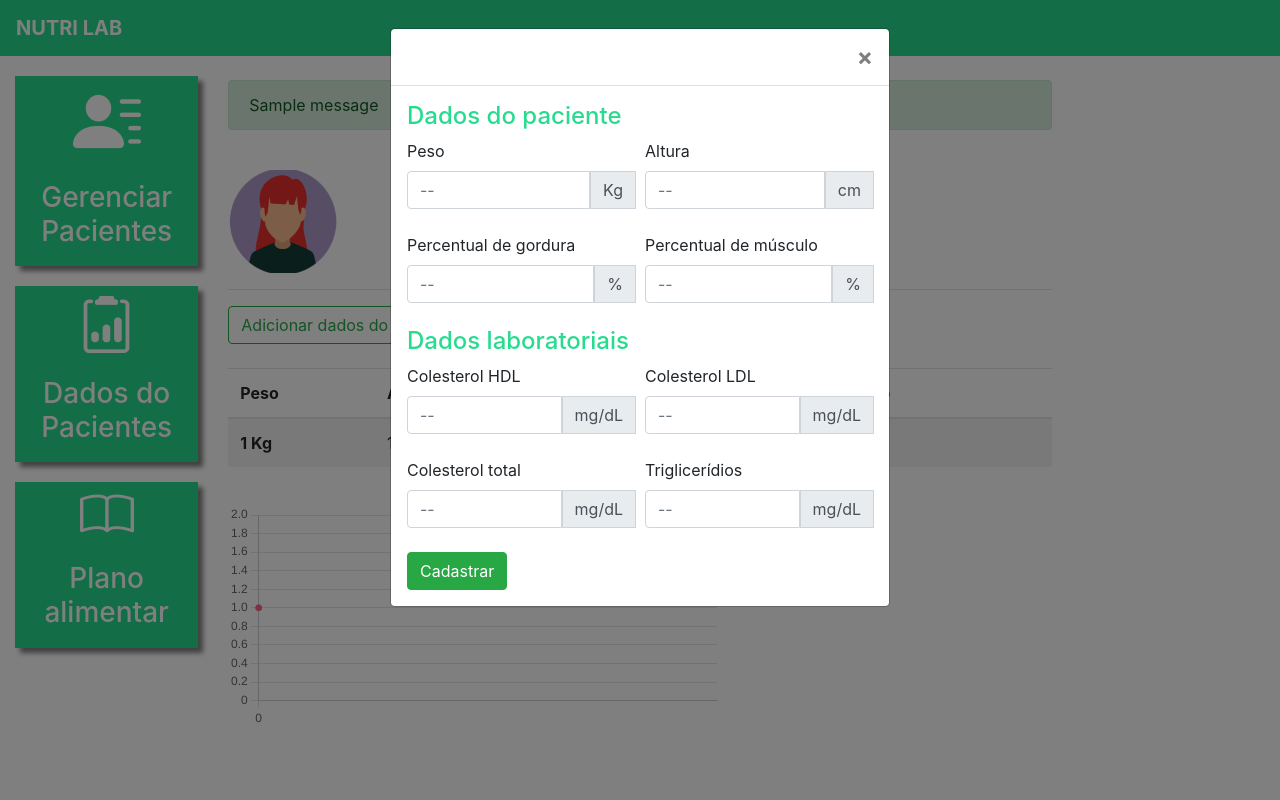
After one commit to lucasmouradev/PSW-4.0, a Django app: page /dados_paciente/1/ in a window 1280 px wide, after a click on "Adicionar dados do paciente". The commit adds this page. Run offline with Django 3.2, Linux system fonts and the light colour scheme; a user stored in the database is signed in; tables that the repository leaves empty hold one stand-in row (values such as "Sample post"); one stand-in notice (Sample message) is shown.

Commit message:
Adicionado pagina de cadastro dos clientes de cada nutricionista de acordo com o login, feita a inserção de dados e a criação de uma API para se comunicar com front para criação de um grafico baseado na evolução do peso do paciente

```diff
--- a/plataforma/admin.py
+++ b/plataforma/admin.py
@@ -1,5 +1,6 @@
 from django.contrib import admin
-from . models import Pacientes
+from . models import Pacientes, DadosPaciente
 
 
 admin.site.register(Pacientes)
+admin.site.register(DadosPaciente)
--- /dev/null
+++ b/plataforma/templates/dados_paciente.html
@@ -0,0 +1,237 @@
+{% extends 'base_plataforma.html' %}
+{% load static %}
+
+{% block 'plataforma' %}
+
+    {% if messages %}
+        <br>
+        {% for message in messages %}
+            <div class="alert {{message.tags}}">
+                {{message}}
+            </div>
+        {% endfor %}
+    {% endif %}
+    <br>
+
+    <div class="row">
+
+        <div class="col-md-3">
+            <img src="{% static 'plataforma/img/perfil1.png' %}">
+        </div>
+
+        <div class="col-md-3 dados descricao">
+            <h4>{{paciente.nome}}</h4>
+            <h6>{{paciente.idade}}</h6>
+        </div>
+
+    </div>
+    <hr>
+
+
+    <button type="button" class="btn btn-outline-success" data-toggle="modal" data-target="#modal">
+        Adicionar dados do paciente
+    </button>
+    <br>
+    <br>
+    <table class="table table-striped">
+        <thead>
+            <tr>
+            <th scope="col">Peso</th>
+            <th scope="col">Altura</th>
+            <th scope="col">% gordura</th>
+            <th scope="col">% músculo</th>
+            </tr>
+        </thead>
+        <tbody>
+            {% for dado in dados_paciente %}
+                <tr>
+                    <th scope="row">{{dado.peso}} Kg</th>
+                    <td>{{dado.altura}} cm</td>
+                    <td>{{dado.percentual_gordura}}%</td>
+                    <td>{{dado.percentual_musculo}}%</td>
+                </tr>
+            {% endfor %}
+        </tbody>
+    </table>
+
+    <div style="width: 60%;">
+        <canvas id="myChart"></canvas>
+    </div>
+
+    <script src="https://cdn.jsdelivr.net/npm/chart.js"></script>
+
+    <script>
+
+        fetch("/grafico_peso/{{paciente.id}}/",{
+            method: 'POST',
+        }).then(function(result){
+            return result.json()
+        }).then(function(data_paciente){
+
+            const data = {
+                labels: data_paciente['labels'],
+                datasets: [{
+                label: 'Peso paciente',
+                backgroundColor: 'rgb(255, 99, 132)',
+                borderColor: 'rgb(255, 99, 132)',
+                data: data_paciente['peso'],
+                }]
+            };
+
+            const config = {
+                type: 'line',
+                data: data,
+                options: {}
+            };
+
+            const myChart = new Chart(
+                document.getElementById('myChart'),
+                config
+            );
+
+
+        })
+
+
+
+    </script>
+
+<div class="modal fade" id="modal" tabindex="-1" role="dialog" aria-labelledby="exampleModalLabel" aria-hidden="true">
+        <div class="modal-dialog" role="document">
+            <div class="modal-content">
+                <div class="modal-header">
+
+                    <button type="button" class="close" data-dismiss="modal" aria-label="Close">
+                        <span aria-hidden="true">&times;</span>
+                    </button>
+                </div>
+
+                <div class="modal-body">
+                    <form action="{% url 'dados_paciente' paciente.id %}" method="POST">{% csrf_token %}
+                        <h4 class="titulo">Dados do paciente</h4>
+                        <div class="form-row">
+                            <div class='col-md'>
+
+                                    <label for="validationServerUsername">Peso</label>
+                                    <div class="input-group">
+                                        <input type="number" class="form-control" placeholder="--" name="peso">
+                                        <div class="input-group-prepend">
+                                            <span class="input-group-text" id="inputGroupPrepend3">Kg</span>
+                                        </div>
+                                    </div>
+
+                            </div>
+
+                            <div class='col-md'>
+
+                                    <label for="validationServerUsername">Altura</label>
+                                    <div class="input-group">
+                                        <input type="number" class="form-control" placeholder="--" name="altura">
+                                        <div class="input-group-prepend">
+                                            <span class="input-group-text" id="inputGroupPrepend3">cm</span>
+                                        </div>
+                                    </div>
+
+                            </div>
+
+
+                        </div>
+                        <br>
+                        <div class="form-row">
+                            <div class='col-md'>
+
+                                    <label for="validationServerUsername">Percentual de gordura</label>
+                                    <div class="input-group">
+                                        <input type="number" class="form-control" placeholder="--" name="gordura">
+                                        <div class="input-group-prepend">
+                                            <span class="input-group-text" id="inputGroupPrepend3">%</span>
+                                        </div>
+                                    </div>
+
+                            </div>
+
+                            <div class='col-md'>
+
+                                    <label for="validationServerUsername">Percentual de músculo</label>
+                                    <div class="input-group">
+                                        <input type="number" class="form-control" placeholder="--" name="musculo">
+                                        <div class="input-group-prepend">
+                                            <span class="input-group-text" id="inputGroupPrepend3">%</span>
+                                        </div>
+                                    </div>
+
+                            </div>
+
+
+                        </div>
+                        <br>
+                        <h4 class="titulo">Dados laboratoriais</h4>
+                        <div class="form-row">
+                            <div class='col-md'>
+
+                                    <label for="validationServerUsername">Colesterol HDL</label>
+                                    <div class="input-group">
+                                        <input type="number" class="form-control" placeholder="--" name="hdl">
+                                        <div class="input-group-prepend">
+                                            <span class="input-group-text" id="inputGroupPrepend3">mg/dL</span>
+                                        </div>
+                                    </div>
+
+                            </div>
+
+                            <div class='col-md'>
+
+                                    <label for="validationServerUsername">Colesterol LDL</label>
+                                    <div class="input-group">
+                                        <input type="number" class="form-control" placeholder="--" name="ldl">
+                                        <div class="input-group-prepend">
+                                            <span class="input-group-text" id="inputGroupPrepend3">mg/dL</span>
+                                        </div>
+                                    </div>
+
+                            </div>
+
+
+                        </div>
+                        <br>
+                        <div class="form-row">
+                            <div class='col-md'>
+
+                                    <label for="validationServerUsername">Colesterol total</label>
+                                    <div class="input-group">
+                                        <input type="number" class="form-control" placeholder="--" name="ctotal">
+                                        <div class="input-group-prepend">
+                                            <span class="input-group-text" id="inputGroupPrepend3">mg/dL</span>
+                                        </div>
+                                    </div>
+
+                            </div>
+
+                            <div class='col-md'>
+
+                                    <label for="validationServerUsername">Triglicerídios</label>
+                                    <div class="input-group">
+                                        <input type="number" class="form-control" placeholder="--" name="triglicerídios">
+                                        <div class="input-group-prepend">
+                                            <span class="input-group-text" id="inputGroupPrepend3">mg/dL</span>
+                                        </div>
+                                    </div>
+
+                            </div>
+
+
+                        </div>
+
+                        <br>
+
+                        <input type="submit" value="Cadastrar" class="btn btn-success">
+
+                    </form>
+                </div>
+
+            </div>
+        </div>
+    </div>
+
+
+{% endblock%}
--- a/plataforma/urls.py
+++ b/plataforma/urls.py
@@ -5,4 +5,7 @@ from . import views
 urlpatterns = [
 
     path('pacientes/', views.pacientes, name="pacientes"),
+    path('dados_paciente/', views.dados_paciente_listar, name="dados_paciente_listar"),
+    path('dados_paciente/<str:id>/', views.dados_paciente, name="dados_paciente"),
+    path('grafico_peso/<str:id>/', views.grafico_peso, name="grafico_peso"),
 ]
--- a/plataforma/views.py
+++ b/plataforma/views.py
@@ -1,9 +1,11 @@
-from django.shortcuts import render, redirect
-from django.http import HttpResponse
+from django.shortcuts import render, redirect, get_object_or_404
+from django.http import HttpResponse, JsonResponse
 from django.contrib.auth.decorators import login_required
 from django.contrib import messages
 from django.contrib.messages import constants
-from .models import Pacientes
+from .models import Pacientes, DadosPaciente
+from datetime import datetime
+from django.views.decorators.csrf import csrf_exempt
 
 
 @login_required(login_url='/auth/logar/')
@@ -50,3 +52,72 @@ def pacientes(request):
         except:
             messages.add_message(request, constants.ERROR, 'Erro interno do sistema')
             return redirect('/pacientes/')
+
+
+
+
+@login_required(login_url='/auth/logar/')
+def dados_paciente_listar(request):
+    if request.method == "GET":
+        pacientes = Pacientes.objects.filter(nutri=request.user)
+        return render(request, 'dados_paciente_listar.html', {'pacientes': pacientes})
+
+
+
+@login_required(login_url='/auth/logar/')
+def dados_paciente(request, id):
+    paciente = get_object_or_404(Pacientes, id=id)
+    if not paciente.nutri == request.user:
+        messages.add_message(request, constants.ERROR, 'Esse paciente não é seu')
+        return redirect('/dados_paciente/')
+    if request.method == "GET":
+        dados_paciente = DadosPaciente.objects.filter(paciente=paciente)
+
+        return render(request, 'dados_paciente.html', {'paciente': paciente, 'dados_paciente': dados_paciente})
+
+    elif request.method == "POST":
+        peso = request.POST.get('peso')
+        altura = request.POST.get('altura')
+        gordura = request.POST.get('gordura')
+        musculo = request.POST.get('musculo')
+
+        hdl = request.POST.get('hdl')
+        ldl = request.POST.get('ldl')
+        colesterol_total = request.POST.get('ctotal')
+        triglicerídios = request.POST.get('triglicerídios')
+
+
+        paciente = DadosPaciente(paciente=paciente,
+                                data=datetime.now(),
+                                peso=peso,
+                                altura=altura,
+                                percentual_gordura=gordura,
+                                percentual_musculo=musculo,
+                                colesterol_hdl=hdl,
+                                colesterol_ldl=ldl,
+                                colesterol_total=colesterol_total,
+                                trigliceridios=triglicerídios)
+
+        paciente.save()
+
+        messages.add_message(request, constants.SUCCESS, 'Dados cadastrado com sucesso')
+
+
+        return redirect('/dados_paciente/')
+
+
+
+
+
+
+@login_required(login_url='/auth/logar/')
+@csrf_exempt
+def grafico_peso(request, id):
+    paciente = Pacientes.objects.get(id=id)
+    dados = DadosPaciente.objects.filter(paciente=paciente).order_by("data")
+
+    pesos = [dado.peso for dado in dados]
+    labels = list(range(len(pesos)))
+    data = {'peso': pesos,
+            'labels': labels}
+    return JsonResponse(data)
--- a/templates/base_plataforma.html
+++ b/templates/base_plataforma.html
@@ -21,7 +21,7 @@
                     </div>
                 </a>
 
-                <a href="#" class="link-lateral">
+                <a href="{% url 'dados_paciente_listar' %}" class="link-lateral">
                     <div class="card-lateral">
                         <img src="{% static 'plataforma/img/dados_paciente.png' %}">
                         <br>
```
Also changed, not shown: plataforma/models.py (+18 -0 lines), plataforma/templates/dados_paciente_listar.html (added, +41 -0 lines), plataforma/templates/pacientes.html (+10 -4 lines).
